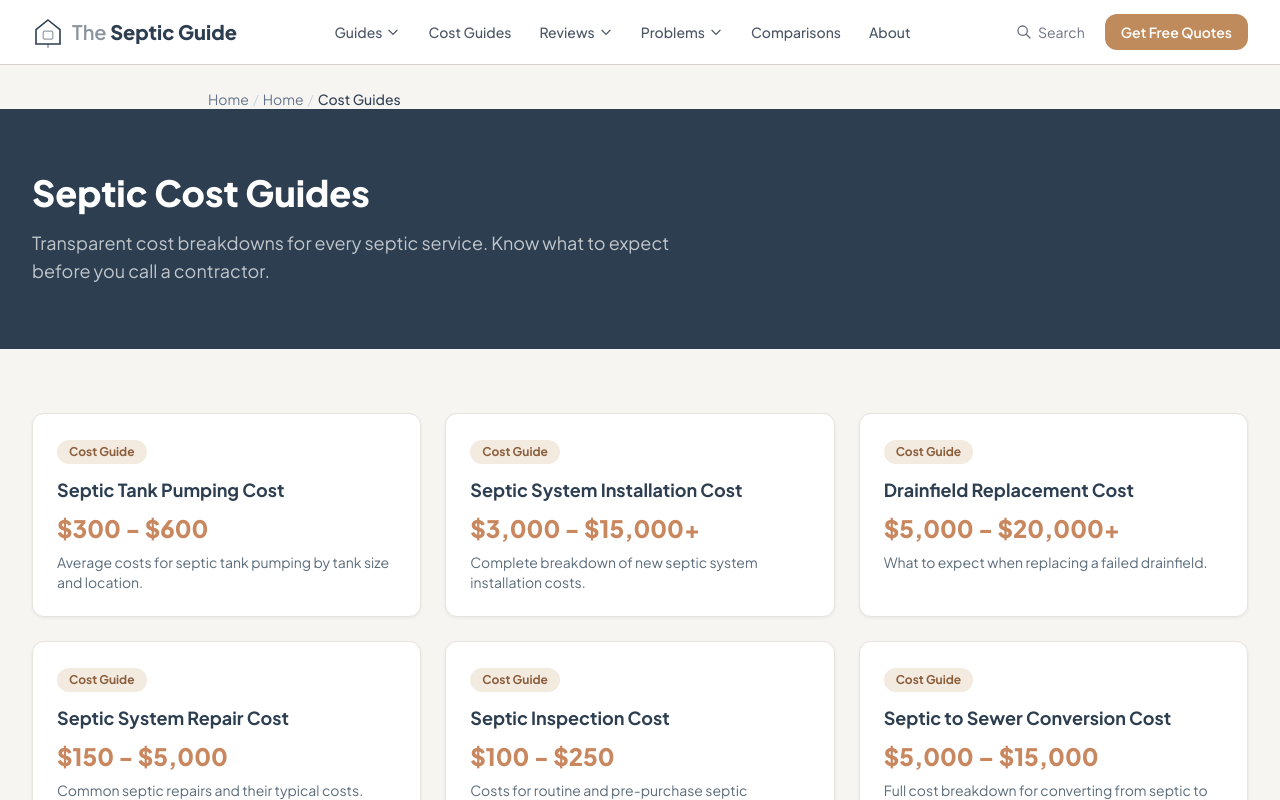
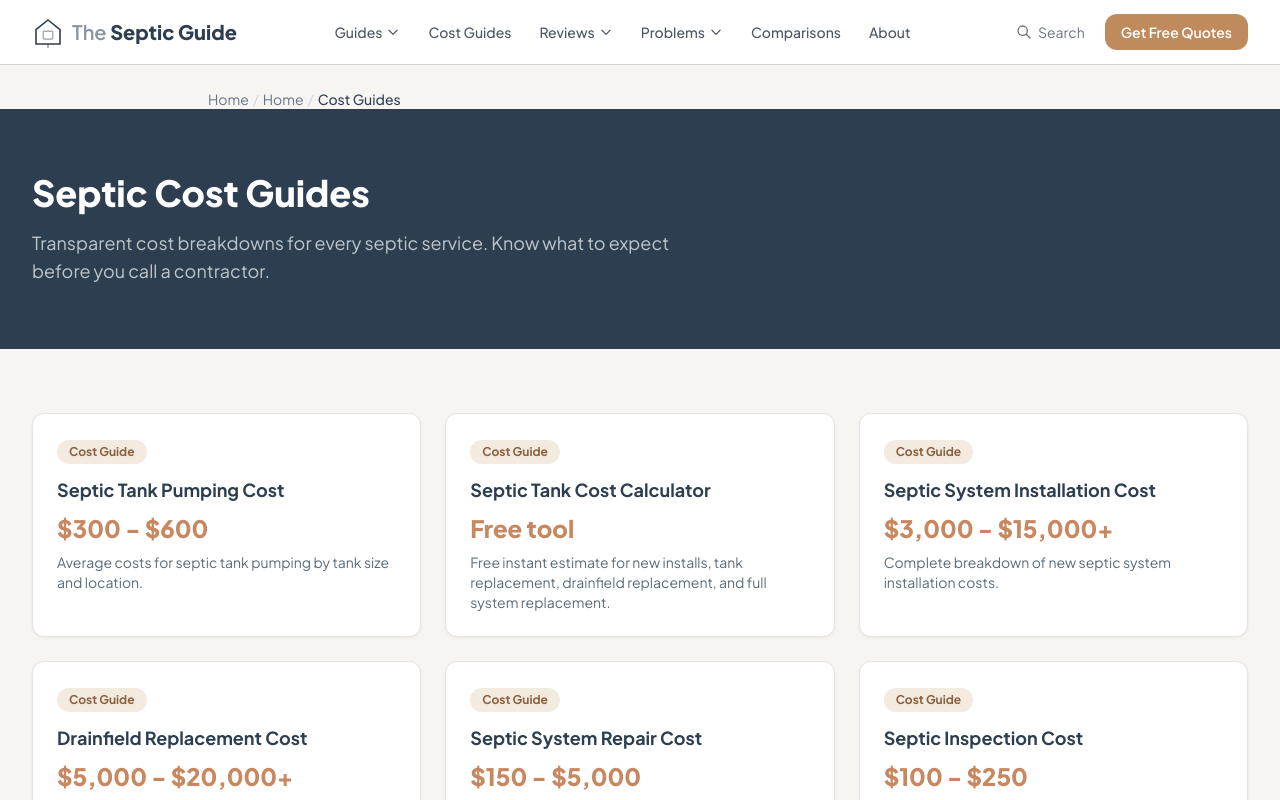
Before and after one commit to thebasementguide2026/theseptic.guide-, a Next.js app: page /cost-guides in a window 1280 px wide. Shown: the top 800 px of the page. Built offline with nearby package versions, Linux system fonts and the light colour scheme.

Commit message:
Add Cost Calculator card to cost-guides index

```diff
--- a/app/cost-guides/page.tsx
+++ b/app/cost-guides/page.tsx
@@ -10,6 +10,7 @@ export const metadata = {
 
 const costGuides = [
   { title: 'Septic Tank Pumping Cost', range: '$300 - $600', href: '/cost-guides/pumping-cost', description: 'Average costs for septic tank pumping by tank size and location.' },
+  { title: 'Septic Tank Cost Calculator', range: 'Free tool', href: '/cost-guides/septic-tank-cost-calculator', description: 'Free instant estimate for new installs, tank replacement, drainfield replacement, and full system replacement.' },
   { title: 'Septic System Installation Cost', range: '$3,000 - $15,000+', href: '/cost-guides/installation-cost', description: 'Complete breakdown of new septic system installation costs.' },
   { title: 'Drainfield Replacement Cost', range: '$5,000 - $20,000+', href: '/cost-guides/drainfield-replacement-cost', description: 'What to expect when replacing a failed drainfield.' },
   { title: 'Septic System Repair Cost', range: '$150 - $5,000', href: '/cost-guides/repair-cost', description: 'Common septic repairs and their typical costs.' },
```
